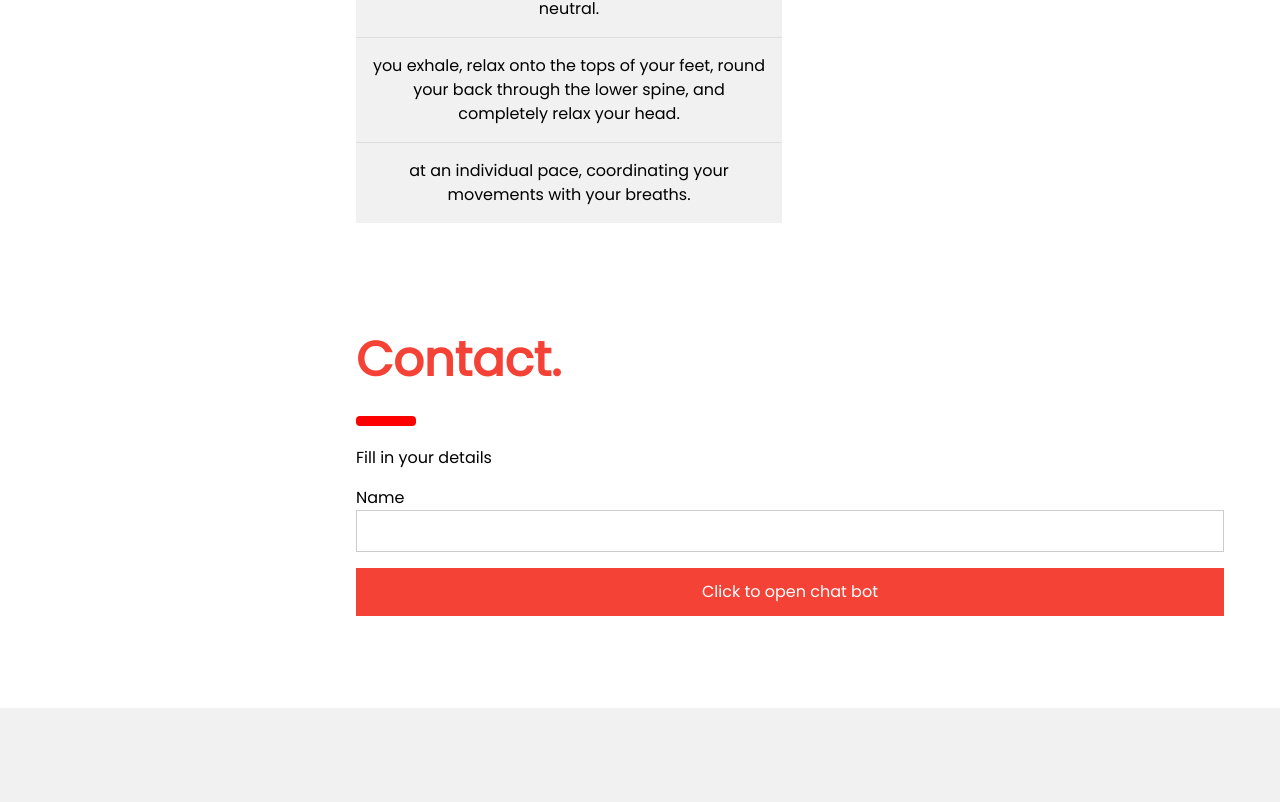
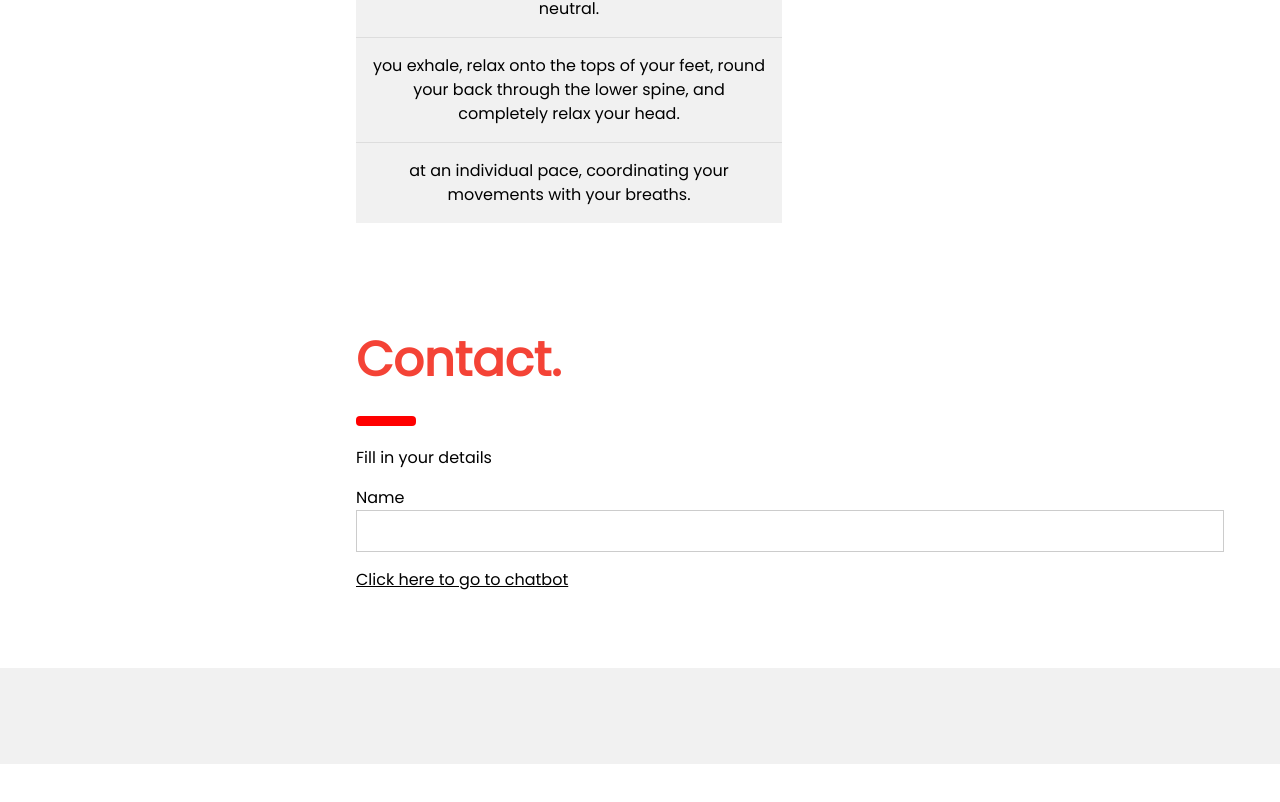
Before and after one commit to anuragvadhyar/HealthHackathon, a plain HTML site: page index.html in a window 1280 px wide. Shown: the part 3190-3992 px from the top of the page. After the commit the page ends 3954 px from the top, so only its background shows below. Drawn offline with nearby package versions, Linux system fonts and the light colour scheme.

Commit message:
Update index.html

```diff
--- a/index.html
+++ b/index.html
@@ -193,14 +193,14 @@ body {font-size:16px;}
     <h1 class="w3-xxxlarge w3-text-red"><b>Contact.</b></h1>
     <hr style="width:50px;border:5px solid red" class="w3-round">
     <p>Fill in your details</p>
-    <form method="POST" action="botpage.html" target="_blank">
+    <form method="POST" action="" target="_blank">
       <div class="w3-section">
         <label>Name</label>
         <input class="w3-input w3-border" type="text" name="Name" required>
       </div>
+      </form>
+     <a href="botpage.html" title="CLick here to go to chatbot">Click here to go to chatbot</a>
 
-      <button type="submit" class="w3-button w3-block w3-padding-large w3-red w3-margin-bottom">Click to open chat bot</button>
-    </form>
   </div>
 
 <!-- End page content -->
```
